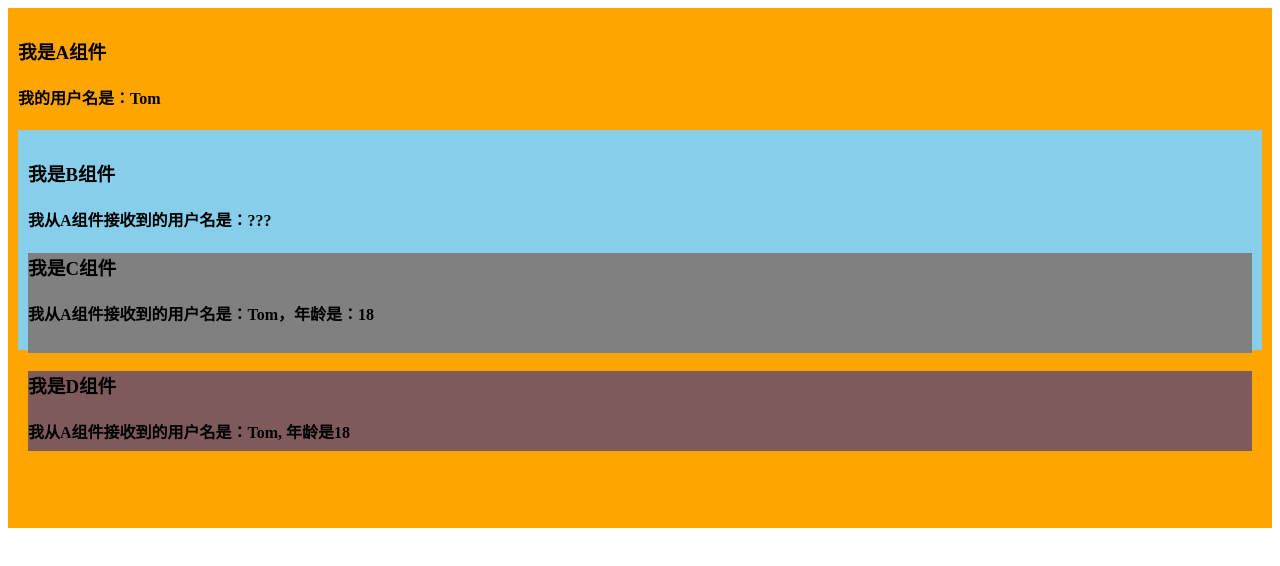
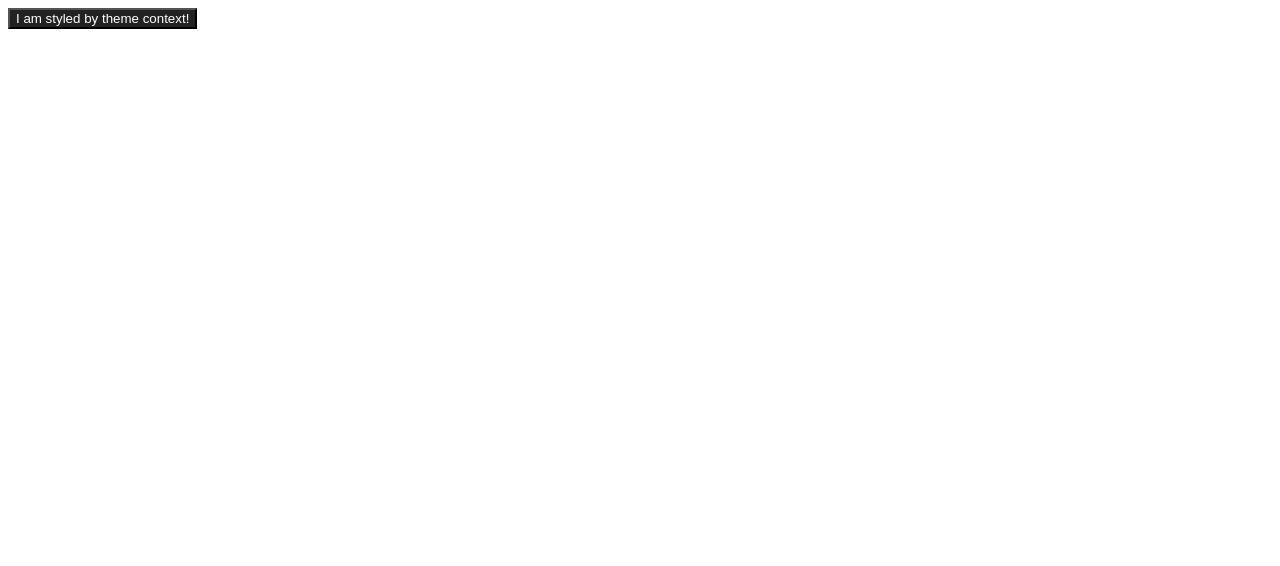
Before and after one commit to ideshun/react-demo, a React (Create React App) app: page / in a window 1280 px wide. Shown: the top 566 px of the page. Built offline with nearby package versions, Linux system fonts and the light colour scheme.

Commit message:
useContext 上下文  Hooks

```diff
--- a/src/App.js
+++ b/src/App.js
@@ -2,7 +2,7 @@
  * @Author: Deshun
  * @Date: 2021-08-02 08:55:37
  * @LastEditors: Deshun
- * @LastEditTime: 2021-08-04 22:32:12
+ * @LastEditTime: 2021-08-05 22:14:40
  * @FilePath: \React\react-demo\src\App.js
  * @Description: App "外壳"组件
  */
@@ -10,6 +10,7 @@ import React, { Component } from 'react'
 import Hello from './components/hello'
 import { StateHook, EffectHook, RefHook } from './components/hooks'
 import Context from './components/Context'
+import UseContext from './components/useContext'
 
 // 创建并暴露 App 组件
 export default class App extends Component {
@@ -20,7 +21,8 @@ export default class App extends Component {
         {/* <StateHook /> */}
         {/* <EffectHook /> */}
         {/* <RefHook /> */}
-        <Context />
+        {/* <Context /> */}
+        <UseContext />
       </div>
     )
   }
--- /dev/null
+++ b/src/components/useContext/index.jsx
@@ -0,0 +1,49 @@
+import React, { useContext } from 'react';
+
+const themes = {
+  light: {
+    foreground: "#000000",
+    background: "#eeeeee",
+  },
+  dark: {
+    foreground: "#ffffff",
+    background: "#222222",
+  },
+};
+/**
+ * useContext React 上下文 Hooks
+ */
+
+// 创建 Context 上下文对象
+const ThemeContext = React.createContext(themes.light);
+
+// 父组件
+export default function UseContext() {
+  return (
+    // Provider 包裹, 可以传值给后代组件
+    // 这里必须是 value, 可以传对象
+    <ThemeContext.Provider value={themes.dark}>
+      <Toolbar />
+    </ThemeContext.Provider>
+  );
+}
+
+// 子组件
+function Toolbar(props) {
+  return (
+    <div>
+      <ThemedButton />
+    </div>
+  );
+}
+
+// 孙组件
+function ThemedButton() {
+  // 读取 context 中的 value 值
+  const theme = useContext(ThemeContext);
+  return (
+    <button style={{ background: theme.background, color: theme.foreground }}>
+      I am styled by theme context!
+    </button>
+  );
+}
```
Also changed, not shown: src/components/useContext/README.md (added).
